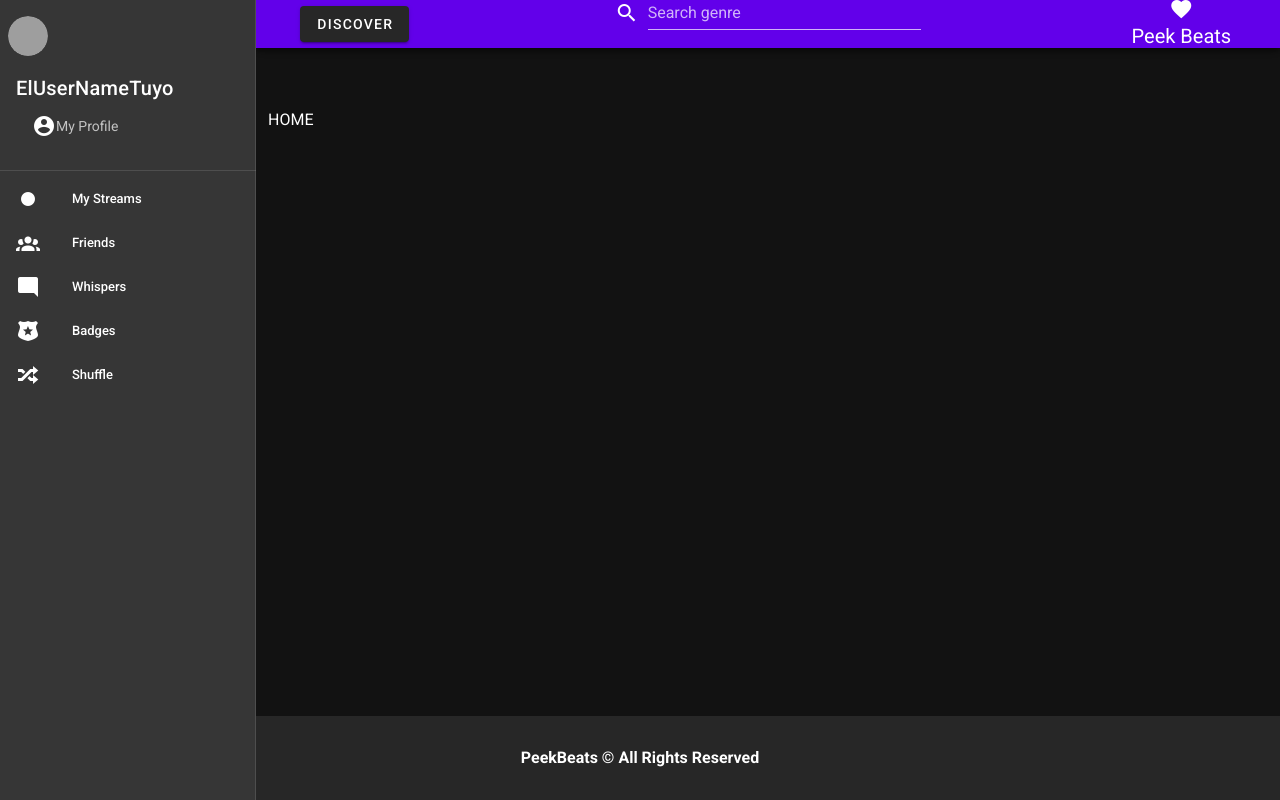
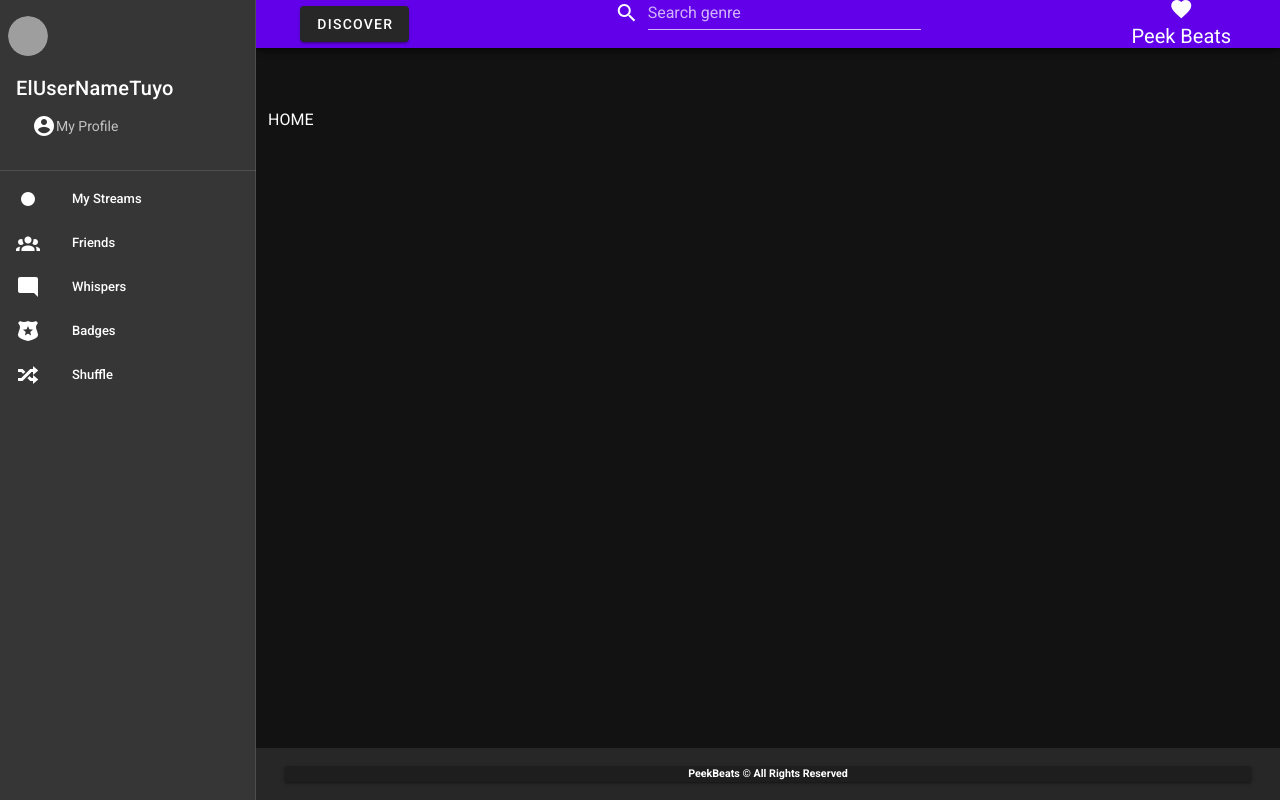
Before and after one commit to JuanAntonioLeonOjeda/Project-3---Streaming-App, a Nuxt app in the folder front/: page /home in a window 1280 px wide. Built offline with nearby package versions, Linux system fonts and the light colour scheme; grey boxes are pictures that could not be loaded.

Commit message:
FOOTER -Now there is not conflict with Log In button

```diff
--- a/front/components/FooterBar.vue
+++ b/front/components/FooterBar.vue
@@ -1,9 +1,9 @@
 <template>
   <v-footer absolute>
-    <v-container color="deep-purple darken-4">
-      <v-col class="text-center" cols="12">
-        <strong>PeekBeats © All Rights Reserved</strong>
-      </v-col>
+    <v-container>
+      <v-card>
+        <h6 class="text-center">PeekBeats © All Rights Reserved</h6>
+      </v-card>
     </v-container>
   </v-footer>
 </template>
--- a/front/components/NavBar.vue
+++ b/front/components/NavBar.vue
@@ -3,7 +3,7 @@
     <v-container>
       <v-row class="align-center">
         <v-col cols="2" class="text-center">
-          <v-btn > Discover </v-btn>
+          <v-btn> Discover </v-btn>
         </v-col>
         <v-spacer />
         <v-col cols="4" class="text-center">
--- a/front/layouts/default.vue
+++ b/front/layouts/default.vue
@@ -5,38 +5,37 @@
       <v-container>
         <Nuxt />
       </v-container>
+      <FooterBar />
     </v-main>
-<<<<<<< HEAD
-    <FooterBar />
-=======
->>>>>>> f6cdf6db545ba35c864b1d871d7a2ffe917e3221
   </v-app>
 </template>
 <script>
+import FooterBar from "~/components/FooterBar.vue"
 export default {
-  name: 'DefaultLayout',
-  data () {
+    name: "DefaultLayout",
+    data() {
         return {
             clipped: false,
             drawer: false,
             fixed: false,
             items: [
                 {
-          icon: 'mdi-apps',
-          title: 'Welcome',
-          to: '/'
+                    icon: "mdi-apps",
+                    title: "Welcome",
+                    to: "/"
                 },
                 {
-          icon: 'mdi-chart-bubble',
-          title: 'Inspire',
-          to: '/inspire'
+                    icon: "mdi-chart-bubble",
+                    title: "Inspire",
+                    to: "/inspire"
                 }
             ],
             miniVariant: false,
             right: true,
             rightDrawer: false,
-      title: 'Vuetify.js'
-    }
-  }
+            title: "Vuetify.js"
+        };
+    },
+    components: { FooterBar }
 }
 </script>
```
Lines whose indentation alone changed are shown as unchanged.
